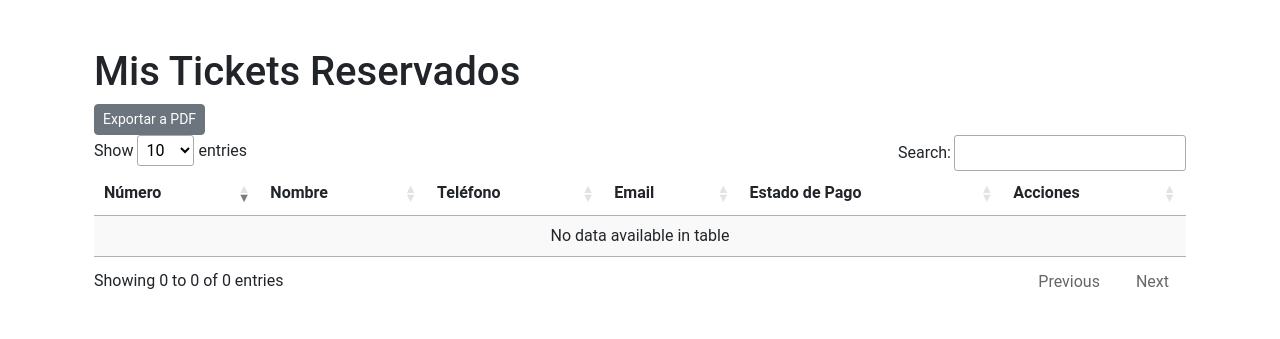
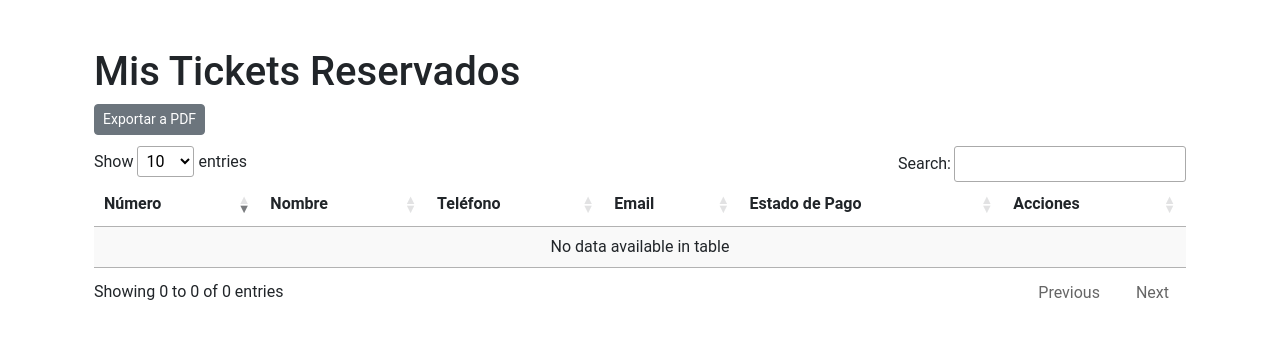
Before and after one commit to BryanBece/webRifa, a Django app: page /profile/ in a window 1280 px wide. Shown: the part 56-395 px from the top of the page. Run offline with Django 5.2, Linux system fonts and the light colour scheme; the visitor is signed in with stand-in values (Sample User, id 1); data that the repository does not hold is empty; some libraries are stand-ins or nearby versions.

Commit message:
17-09 v3

```diff
--- a/rifa/templates/rifa/profile.html
+++ b/rifa/templates/rifa/profile.html
@@ -11,8 +11,8 @@
 {% block content %}
 <div class="container mt-5">
     <h1>Mis Tickets Reservados</h1>
-    <a class="btn btn-sm btn-secondary" href="{% url 'tickets_pdf' %}">Exportar a PDF</a>
-    <table id="ticket-table" class="display">
+    <a class="btn btn-sm btn-secondary" href="{% url 'tickets_pdf' %}" style="margin-bottom: 1%;">Exportar a PDF</a>
+    <table id="ticket-table" class="display" style="margin-top: 50px;">
         <thead>
             <tr>
                 <th>Número</th>
```
